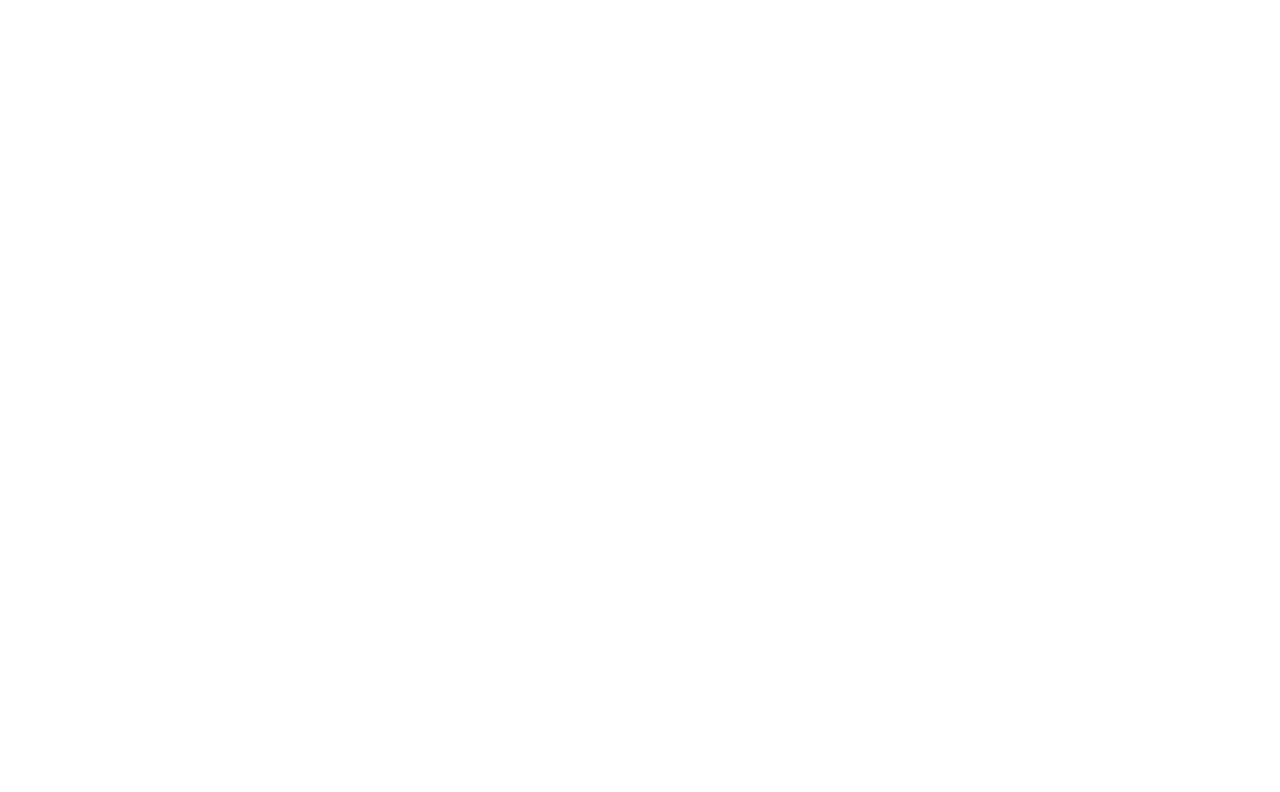
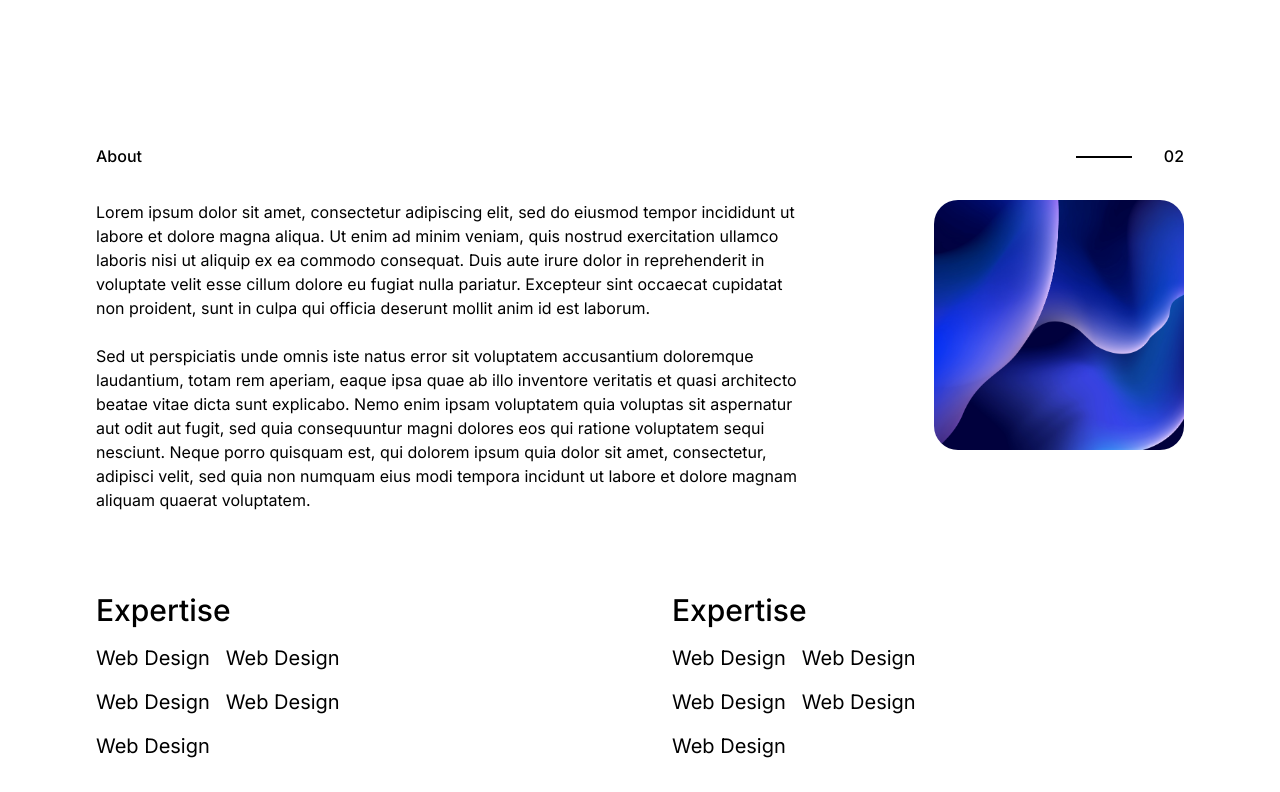
Before and after one commit to abdulrehmandev/ml-portfolio, a Next.js app: page / in a window 1280 px wide. Shown: the part 2005-2797 px from the top of the page. Before the commit the page ends 2285 px from the top, so only its background shows below. Built offline with nearby package versions, Linux system fonts and the light colour scheme.

Commit message:
Frontend complete with random data

```diff
--- a/app/layout.js
+++ b/app/layout.js
@@ -1,6 +1,7 @@
-import Header from "@/components/Header";
 import "./globals.css";
 import { Inter } from "next/font/google";
+import Header from "@/components/Header";
+import Footer from "@/components/Footer";
 
 const inter = Inter({ subsets: ["latin"] });
 
@@ -15,6 +16,7 @@
       <body className={inter.className}>
         <Header />
         {children}
+        <Footer />
       </body>
     </html>
   );
--- a/app/page.js
+++ b/app/page.js
@@ -1,12 +1,14 @@
 // import Hero from "@/sections/Hero";
 import Hero from "@/components/Hero";
 import Projects from "@/components/Projects";
+import About from "@/components/About";
 
 export default function Home() {
   return (
     <main>
       <Hero />
       <Projects />
+      <About />
     </main>
   );
 }
--- /dev/null
+++ b/components/About.jsx
@@ -0,0 +1,76 @@
+import Container from "@/components/Container";
+import Image from "next/image";
+// import ProjectCard from "@/components/ProjectCard";
+
+const About = () => {
+  return (
+    <section className="my-32">
+      <Container>
+        <div className="flex items-center mb-8 justify-between">
+          <h4 className="font-medium">About</h4>
+          <div className="flex gap-8 md:text-base">
+            <span className="w-14 h-[2px] mt-3 bg-black"></span>
+            <p className="font-medium">02</p>
+          </div>
+        </div>
+        <div className="grid grid-cols-1 md:grid-cols-6 gap-8">
+          <div className="flex flex-col gap-6 col-span-4">
+            <p>
+              Lorem ipsum dolor sit amet, consectetur adipiscing elit, sed do
+              eiusmod tempor incididunt ut labore et dolore magna aliqua. Ut
+              enim ad minim veniam, quis nostrud exercitation ullamco laboris
+              nisi ut aliquip ex ea commodo consequat. Duis aute irure dolor in
+              reprehenderit in voluptate velit esse cillum dolore eu fugiat
+              nulla pariatur. Excepteur sint occaecat cupidatat non proident,
+              sunt in culpa qui officia deserunt mollit anim id est laborum.
+            </p>
+            <p>
+              Sed ut perspiciatis unde omnis iste natus error sit voluptatem
+              accusantium doloremque laudantium, totam rem aperiam, eaque ipsa
+              quae ab illo inventore veritatis et quasi architecto beatae vitae
+              dicta sunt explicabo. Nemo enim ipsam voluptatem quia voluptas sit
+              aspernatur aut odit aut fugit, sed quia consequuntur magni dolores
+              eos qui ratione voluptatem sequi nesciunt. Neque porro quisquam
+              est, qui dolorem ipsum quia dolor sit amet, consectetur, adipisci
+              velit, sed quia non numquam eius modi tempora incidunt ut labore
+              et dolore magnam aliquam quaerat voluptatem.
+            </p>
+          </div>
+          <div className="max-w-[250px] w-full row-start-1 md:row-auto md:ml-auto aspect-square rounded-3xl overflow-hidden col-span-2">
+            <Image
+              className="w-full h-full object-cover"
+              src="/temp-image.jpg"
+              width={500}
+              height={500}
+              alt=""
+            />
+          </div>
+        </div>
+        <div className="mt-20 grid grid-cols-1 gap-16 sm:grid-cols-2">
+          <div>
+            <h3 className="font-medium text-3xl mb-4">Expertise</h3>
+            <ul className="flex flex-wrap gap-4 text-xl max-w-xs">
+              <li>Web Design</li>
+              <li>Web Design</li>
+              <li>Web Design</li>
+              <li>Web Design</li>
+              <li>Web Design</li>
+            </ul>
+          </div>
+          <div>
+            <h3 className="font-medium text-3xl mb-4">Expertise</h3>
+            <ul className="flex flex-wrap gap-4 text-xl max-w-xs">
+              <li>Web Design</li>
+              <li>Web Design</li>
+              <li>Web Design</li>
+              <li>Web Design</li>
+              <li>Web Design</li>
+            </ul>
+          </div>
+        </div>
+      </Container>
+    </section>
+  );
+};
+
+export default About;
--- /dev/null
+++ b/components/Footer.jsx
@@ -0,0 +1,63 @@
+import Container from "@/components/Container";
+import LetsChatButton from "@/components/LetsChatButton";
+import Link from "next/link";
+import { BsGithub, BsLinkedin, BsTwitter } from "react-icons/bs";
+
+const Footer = () => {
+  return (
+    <div>
+      <Container>
+        <div className="my-48">
+          <LetsChatButton className="mx-auto font-medium text-3xl w-fit" />
+        </div>
+        <div className="flex justify-between items-start py-2 mb-4">
+          <div className="flex flex-col gap-2 h-fit font-medium">
+            <ul className="flex flex-col gap-2">
+              <li>
+                <Link href="/">About</Link>
+              </li>
+              <li>
+                <Link href="/">Work</Link>
+              </li>
+            </ul>
+            {/* <LetsChatButton /> */}
+          </div>
+          <div className="text-lg flex gap-4 p-2">
+            <Link
+              className="p-2 border-2 hover:bg-black hover:text-white transition rounded-full"
+              href="/"
+            >
+              <BsGithub />
+            </Link>
+            <Link
+              className="p-2 border-2 hover:bg-black hover:text-white transition rounded-full"
+              href="/"
+            >
+              <BsLinkedin />
+            </Link>
+            <Link
+              className="p-2 border-2 hover:bg-black hover:text-white transition rounded-full"
+              href="/"
+            >
+              <BsTwitter />
+            </Link>
+          </div>
+        </div>
+      </Container>
+      <div className="py-3 border-t">
+        <p className="text-[0.7rem] text-center">
+          Designed & Developed by{" "}
+          <Link
+            href="https://github.com/abdulrehmandev/"
+            target="_blank"
+            className="text-blue-500 hover:underline"
+          >
+            abdulrehmandev
+          </Link>
+        </p>
+      </div>
+    </div>
+  );
+};
+
+export default Footer;
--- a/components/LetsChatButton.jsx
+++ b/components/LetsChatButton.jsx
@@ -1,13 +1,18 @@
 import Link from "next/link";
 import { FiArrowRight } from "react-icons/fi";
 
-const LetsChatButton = () => {
+const LetsChatButton = ({ className }) => {
   return (
-    <Link href="/" className="flex items-center gap-1 group min-w-[100px]">
+    <Link
+      href="/"
+      className={`flex items-center gap-2 group min-w-[100px] ${
+        className && className
+      }`}
+    >
       Let's chat
       <FiArrowRight
         className="-rotate-45 group-hover:rotate-0 transition duration-300"
-        size={18}
+        // size={18}
       />
     </Link>
   );
--- a/components/Projects.jsx
+++ b/components/Projects.jsx
@@ -3,7 +3,7 @@
 
 const Projects = () => {
   return (
-    <section className="h-[200vh]">
+    <section className="mb-10">
       <Container>
         <div className="flex items-center mb-8 justify-between px-6">
           <h4 className="font-medium">Work</h4>
```
